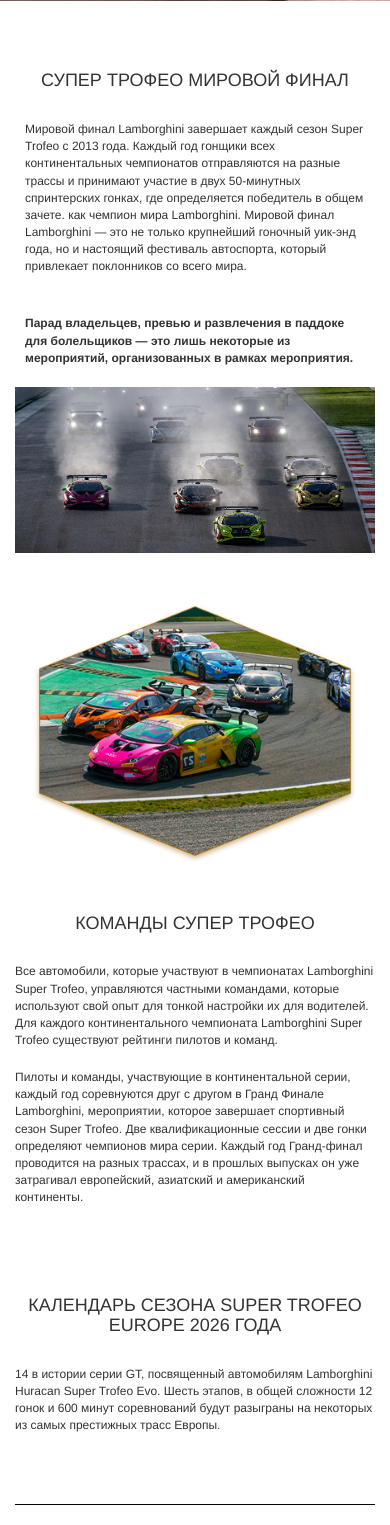
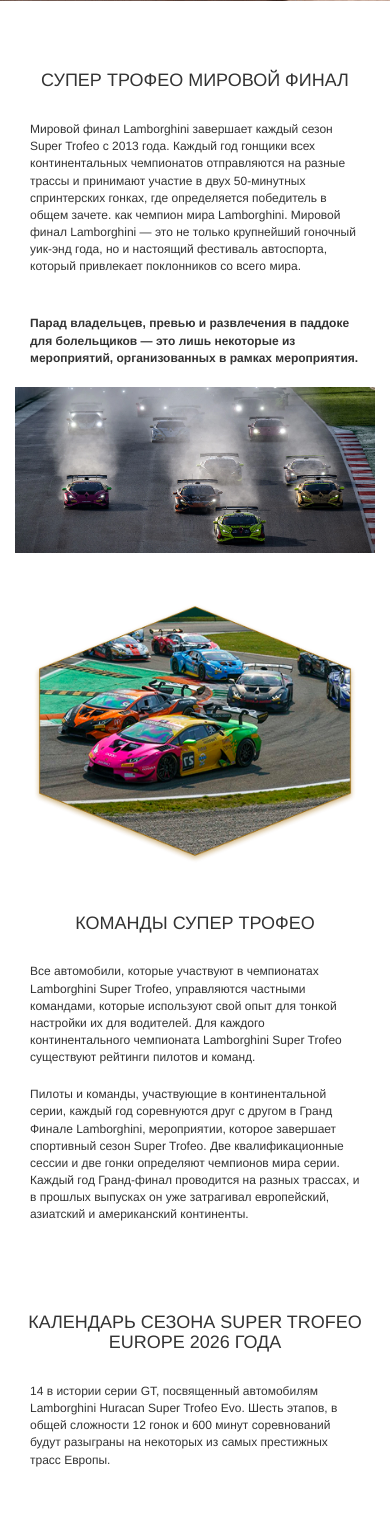
Before and after one commit to grishinde2006-collab/lamborgini, a Django app: page / in a window 390 px wide. Shown: the part 716-2241 px from the top of the page. Run offline with Django 5.2, Linux system fonts and the light colour scheme; some libraries are stand-ins or nearby versions.

Commit message:
Update style.css

```diff
--- a/main/static/main/css/style.css
+++ b/main/static/main/css/style.css
@@ -1102,13 +1102,25 @@ input[type=number] {
         margin-left: 0 !important;
     }
 }
-/* ===== МОБИЛЬНАЯ ВЕРСИЯ (до 768px) — УБИРАЕМ ОТСТУПЫ У ТЕКСТОВ ===== */
-@media (max-width: 850px) {
-    /* Блок "Команды супер трофео" — убираем отступы */
-    .info_part-second .info_text {
+/* ===== ВСЕ ТЕКСТЫ ПО ЛЕВОМУ КРАЮ ДЛЯ УСТРОЙСТВ МЕНЕЕ 860px ===== */
+@media (max-width: 860px) {
+    /* Главный текст "Мировой финал Lamborghini..." */
+    .info_part-first .info_text {
+        text-align: left !important;
+        padding-left: 15px !important;
+        padding-right: 15px !important;
+    }
+
+    .info_part-first .info_part-textbox {
         padding-left: 0 !important;
         padding-right: 0 !important;
-        text-align: left;
+    }
+
+    /* Текст "Команды супер трофео" */
+    .info_part-second .info_text {
+        text-align: left !important;
+        padding-left: 15px !important;
+        padding-right: 15px !important;
     }
 
     .info_part-second .info_content {
@@ -1116,15 +1128,30 @@ input[type=number] {
         padding-right: 0 !important;
     }
 
-    /* Блок "календарь сезона" — убираем отступы */
+    /* Текст календаря */
     .info_part-table .info_text {
-        padding-left: 0 !important;
-        padding-right: 0 !important;
-        text-align: left;
+        text-align: left !important;
+        padding-left: 15px !important;
+        padding-right: 15px !important;
     }
 
     .info_part-table .info_content {
         padding-left: 0 !important;
         padding-right: 0 !important;
     }
+
+    /* Текст трека */
+    .track_text {
+        text-align: left !important;
+        padding-left: 15px !important;
+        padding-right: 15px !important;
+    }
+
+    /* Все жирные тексты (b) тоже выравниваем */
+    .info_part-first b.info_text {
+        text-align: left !important;
+        padding-left: 15px !important;
+        padding-right: 15px !important;
+        display: block;
+    }
 }
```
